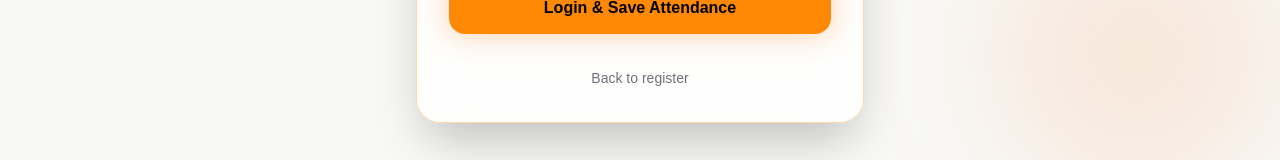
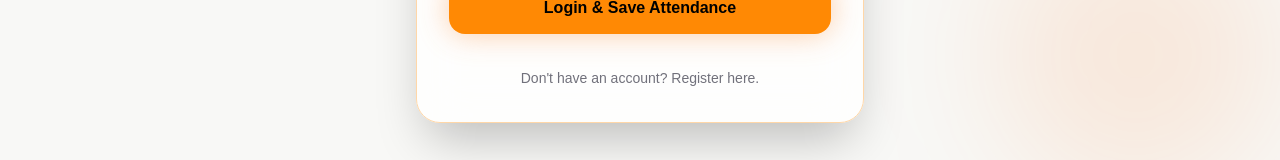
Before and after one commit to Vic2rious/LisichkaON, a Next.js app: page /login in a window 1280 px wide. Shown: the part 601-761 px from the top of the page. Built offline with nearby package versions, Linux system fonts and the light colour scheme; no server answers.

Commit message:
fixed redirect tex

```diff
--- a/app/login/page.tsx
+++ b/app/login/page.tsx
@@ -214,7 +214,7 @@ export default function LoginPage() {
                 href="/"
                 className="text-sm text-zinc-500 hover:text-orange-500 transition-colors"
               >
-                Back to register
+                Don't have an account? Register here.
               </Link>
             </div>
           </div>
```
